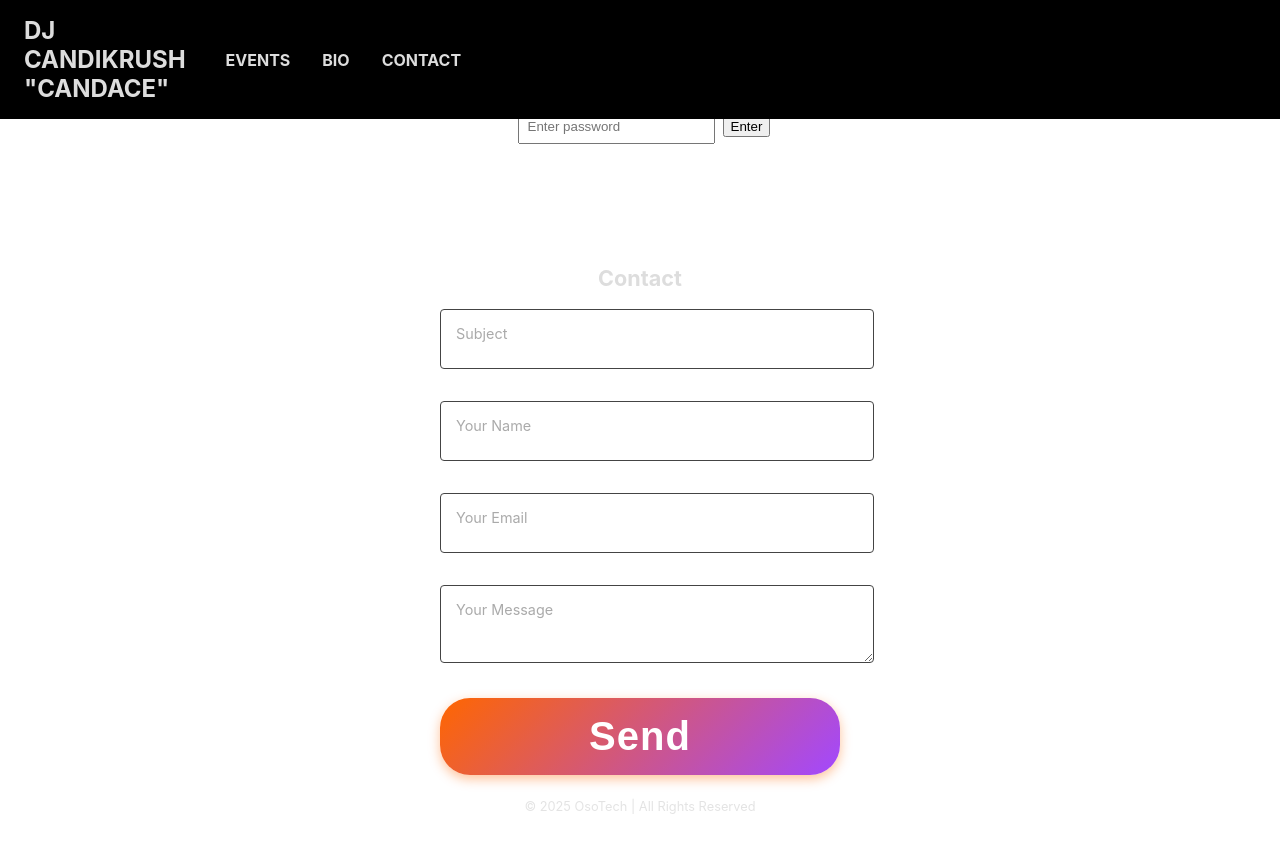
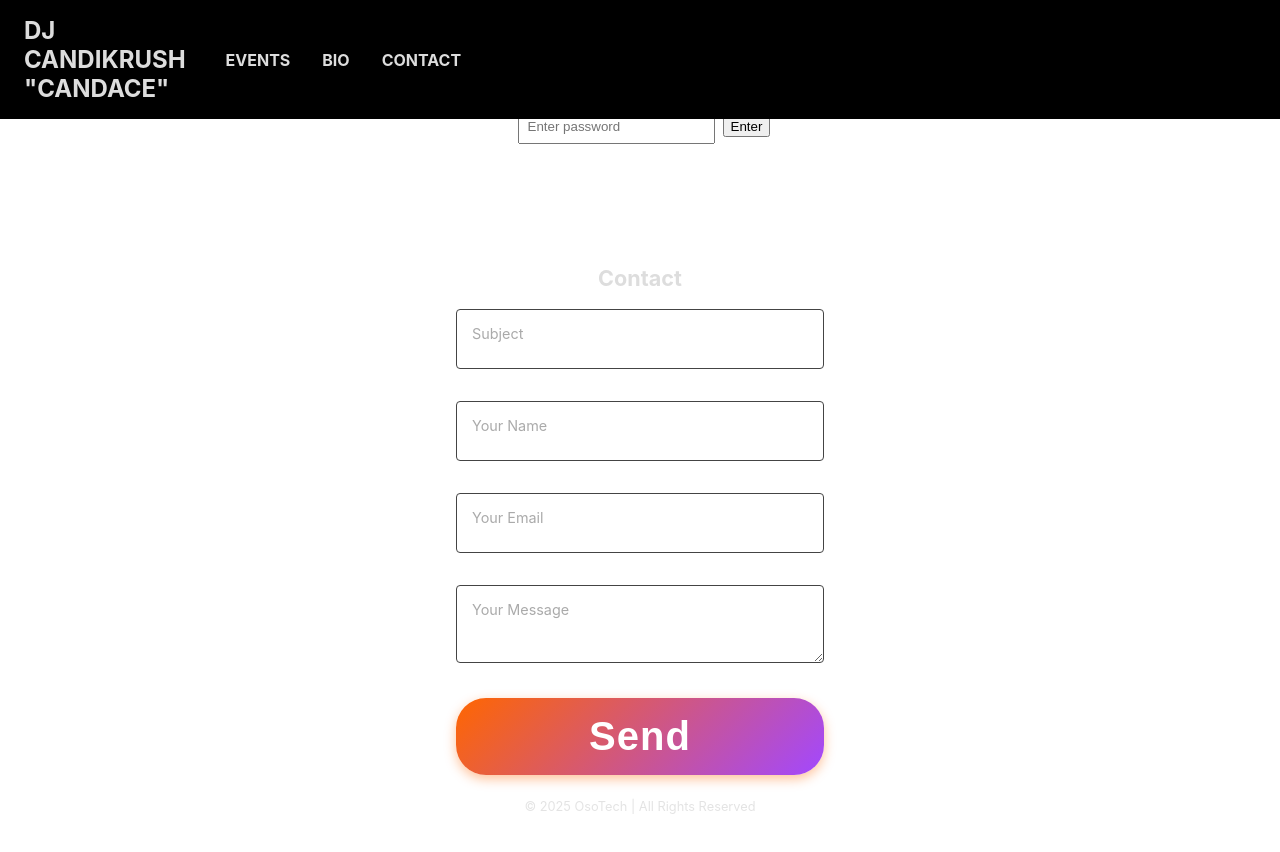
Before and after one commit to Jeff-Shango/Dj-CandiKrush, a React (Create React App) app: page /admin in a window 1280 px wide. Shown: the top 852 px of the page. Built offline with nearby package versions, Linux system fonts and the light colour scheme; grey boxes are pictures that could not be loaded; what @sanity/vision, sanity would draw is missing.

Commit message:
Update App.css

```diff
--- a/src/styles/App.css
+++ b/src/styles/App.css
@@ -25,6 +25,12 @@
   --navbar-height: 80px;
 }
 
+html, body {
+  overflow-x: hidden;
+}
+
+* {
+  box-sizing: border-box;}
 
 /* 🔧 Utility Classes */
 .container {
```
